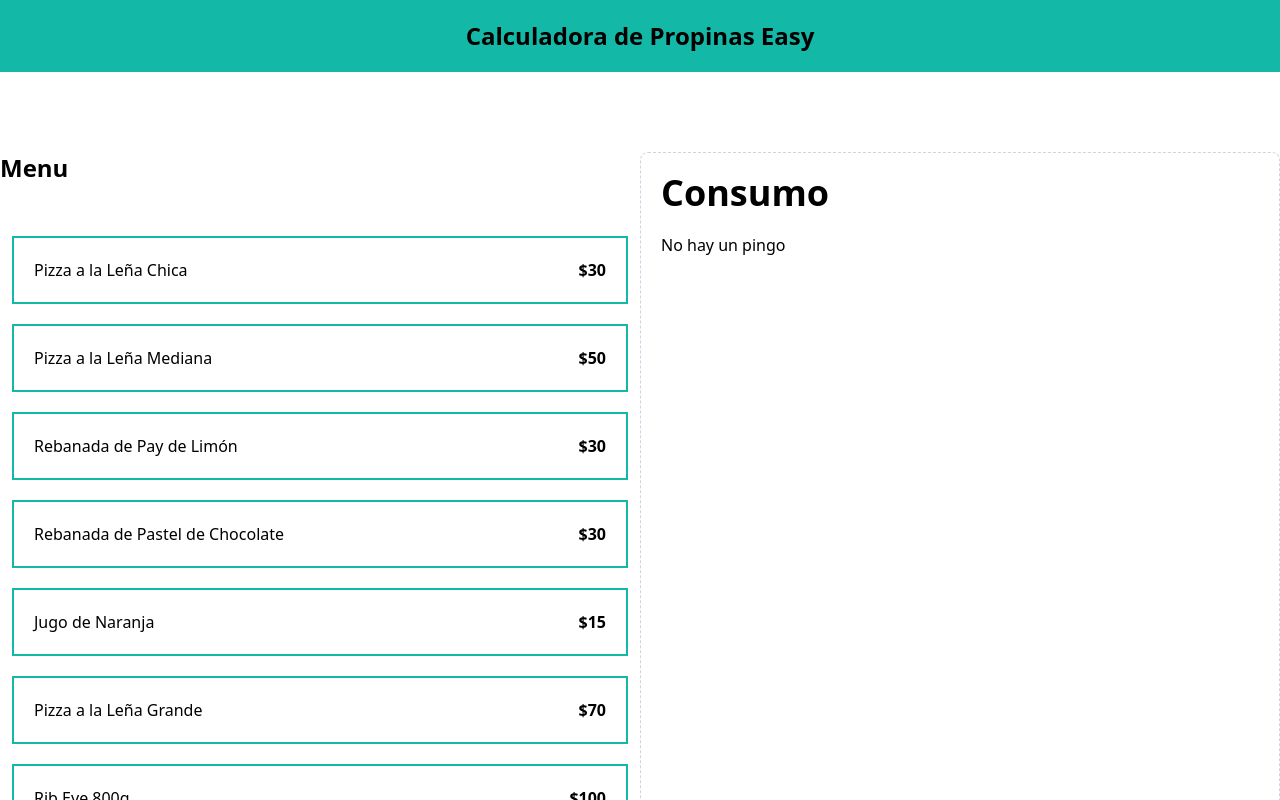
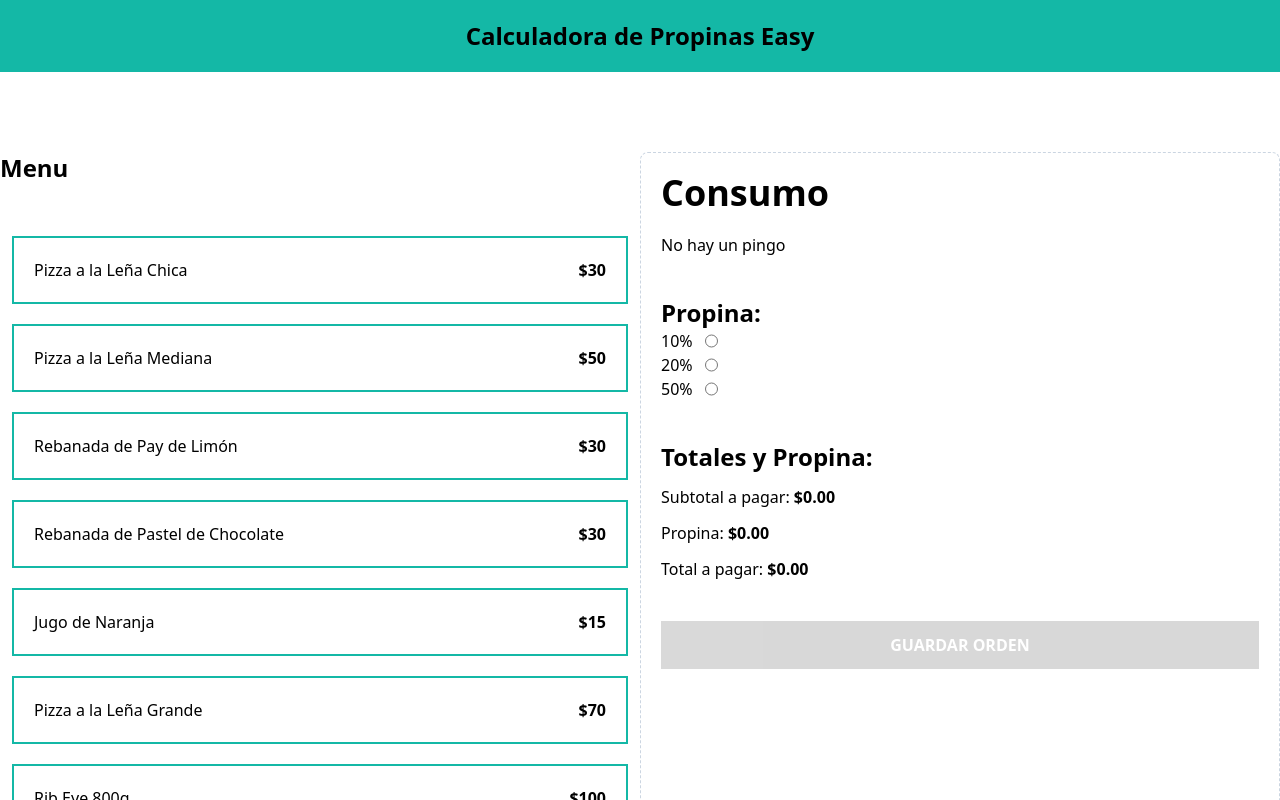
Before and after one commit to dieg546/React-tip-app, a React (Vite) app: page / in a window 1280 px wide. Shown: the top 800 px of the page. Built offline with nearby package versions, Linux system fonts and the light colour scheme.

Commit message:
Terminando proyecto React y TS

```diff
--- a/src/App.tsx
+++ b/src/App.tsx
@@ -1,13 +1,15 @@
 import { useState } from 'react'
 import { menuItems } from './data/db'
 import { MenuItems } from './components/MenuItems'
+import OrderTotals from './components/OrderTotals'
 import useOrder from './hooks/useOrder'
 import OrderContents from './components/OrderContents'
+import TipPercentageForm from './components/TipPercentageForm'
 
 function App() {
   // const [count, setCount] = useState(0)
 
-  const {addItem,order} = useOrder()
+  const {addItem,order,removeItem,tip,setTip,placeOrder} = useOrder()
 
   return (
     <>
@@ -40,15 +42,26 @@ function App() {
         <div className=' border border-dashed border-slate-300 p-5 rounded-lg space-y-10'>
           <OrderContents
             order={order}
+            removeItem={removeItem}
 
           />
 
+          <TipPercentageForm
+
+            setTip={setTip}
+            tip={tip}
+
+          />
+
+          <OrderTotals
+
+            order={order}
+            tip={tip}
+            placeOrder={placeOrder}
+
+          />
 
         </div>
-
-
-
-
 
       </main>
       {/* <h1 className=" text-2xl font-bold">Hola mundito</h1> */}
--- a/src/components/OrderContents.tsx
+++ b/src/components/OrderContents.tsx
@@ -1,12 +1,14 @@
-import type { OrderItem } from "../types"
+import { formatCurrency } from "../helpers"
+import type { MenuItem, OrderItem } from "../types"
 
 type OrderContentProps={
 
-    order: OrderItem[]
+    order: OrderItem[],
+    removeItem: (id: MenuItem['id']) => void
 
 }
 
-export default function OrderContents({order}: OrderContentProps) {
+export default function OrderContents({order, removeItem}: OrderContentProps) {
   return (
     <>
 
@@ -23,9 +25,29 @@ export default function OrderContents({order}: OrderContentProps) {
 
                     (
                         order.map(item=>(
-                            <div key={item.id}>
+                            <div
+                                className=" flex flex-row justify-between border-t border-gray-300 py-3 items-center last-of-type:border-b"
+                                key={item.id}
+                            >
 
-                                <p>{item.name}</p>
+                                <div>
+                                    <p className=" text-lg">
+                                        {item.name} - {formatCurrency(item.price)}
+                                    </p>
+
+                                    <p className=" font-black">
+                                        Cantidad: {item.quantity} - {formatCurrency(item.price * item.quantity)}
+                                    </p>
+                                </div>
+
+
+
+                                <button className=" bg-red-600 h-8 w-8 rounded-full text-white font-black"
+                                    onClick={()=> removeItem(item.id)}
+                                >
+                                    X
+                                </button>
+
 
                             </div>
                         ))
--- /dev/null
+++ b/src/components/OrderTotals.tsx
@@ -0,0 +1,67 @@
+import { useMemo } from 'react'
+import type {MenuItem,OrderItem} from '../types'
+import { formatCurrency } from '../helpers'
+
+type OrderContentProps={
+
+    order: OrderItem[],
+    tip: number,
+    placeOrder: () => void
+
+}
+
+export default function OrderTotals({order,tip,placeOrder}: OrderContentProps) {
+
+    const subtotalAmount = useMemo(() => order.reduce((total, item) => total + (item.price *item.quantity),0)
+    ,[order])
+
+    const subtotalAmountTip = useMemo(() => subtotalAmount * tip //Permite facilitar los calculos useMemo
+    ,[tip,order])
+
+    const totalAmount = useMemo(() => subtotalAmount+subtotalAmountTip,[tip,order])
+
+    return (
+        <>
+
+            <div className=' space-y-3'>
+
+                <h2
+                    className='font-black text-2xl'
+                >
+                    Totales y Propina:
+                </h2>
+
+                <p>
+                    Subtotal a pagar:
+                    <span className=' font-bold'> {formatCurrency(subtotalAmount)}</span>
+
+                </p>
+
+                <p>
+                    Propina:
+                    <span className=' font-bold'> {formatCurrency(subtotalAmountTip)}</span>
+
+                </p>
+
+                <p>
+                    Total a pagar:
+                    <span className=' font-bold'> {formatCurrency(totalAmount)}</span>
+
+                </p>
+
+            </div>
+
+            <button
+                className=' w-full bg-black uppercase p-3 text-white font-bold
+                disabled:opacity-15'
+                disabled={totalAmount===0}
+                onClick={() => placeOrder()}
+
+            >
+                Guardar Orden
+            </button>
+
+
+        </>
+    )
+}
--- /dev/null
+++ b/src/components/TipPercentageForm.tsx
@@ -0,0 +1,62 @@
+const tipOptions = [
+  {
+    id: 'tip-10',
+    value: .10,
+    label: '10%'
+  },
+  {
+    id: 'tip-20',
+    value: .20,
+    label: '20%'
+  },
+  {
+    id: 'tip-50',
+    value: .50,
+    label: '50%'
+  },
+]
+
+type TipPercentageFormProps={
+
+    setTip: React.Dispatch<React.SetStateAction<number>>
+    tip: number
+
+}
+
+export default function TipPercentageForm({setTip, tip}:TipPercentageFormProps) {
+  return (
+    <div>
+
+
+        <h3 className="font-black text-2xl">Propina: </h3>
+
+        <form action="">
+
+            {tipOptions.map(tipOption => (
+
+                <div
+                    className=" flex gap-3"
+                    key={tipOption.id}
+                >
+
+                    <label htmlFor={tipOption.id}>{tipOption.label}</label>
+                    <input
+                        type="radio"
+                        name="Value"
+                        id={tipOption.id}
+                        value={tipOption.value}
+                        onChange={e => setTip(+e.target.value)}
+                        checked={tipOption.value === tip}
+
+                    />
+
+                </div>
+
+            ))}
+
+        </form>
+
+
+    </div>
+  )
+}
--- /dev/null
+++ b/src/helpers/index.ts
@@ -0,0 +1,7 @@
+export function formatCurrency(quantity: number){
+
+    return new Intl.NumberFormat('en-US',{
+        style: 'currency', currency:'USD'
+    }).format(quantity)
+
+}
--- a/src/hooks/useOrder.ts
+++ b/src/hooks/useOrder.ts
@@ -4,6 +4,7 @@ import type { MenuItem, OrderItem } from "../types";
 function useOrder(){
 
     const [order,setOrder] = useState<OrderItem[]>([]);
+    const [tip, setTip] = useState(0);
 
     const addItem = (item:MenuItem) =>{
 
@@ -28,10 +29,27 @@ function useOrder(){
 
     }
 
+    const removeItem = (id: MenuItem['id']) =>{
+
+        setOrder(order.filter(item => id !== item.id))
+
+    }
+
+    const placeOrder = () =>{
+
+        setOrder([])
+        setTip(0)
+
+    }
+
     return {
 
         addItem,
-        order
+        order,
+        tip,
+        setTip,
+        removeItem,
+        placeOrder
 
     }
 
```
